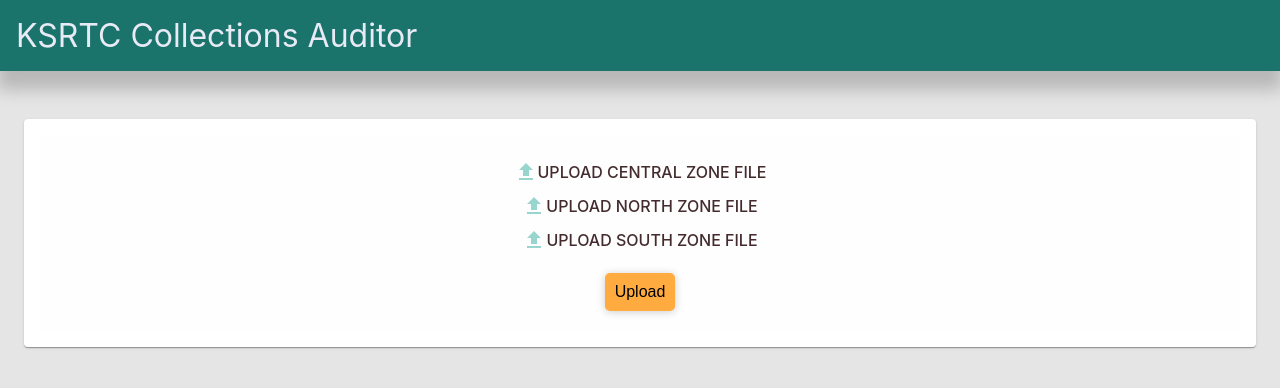
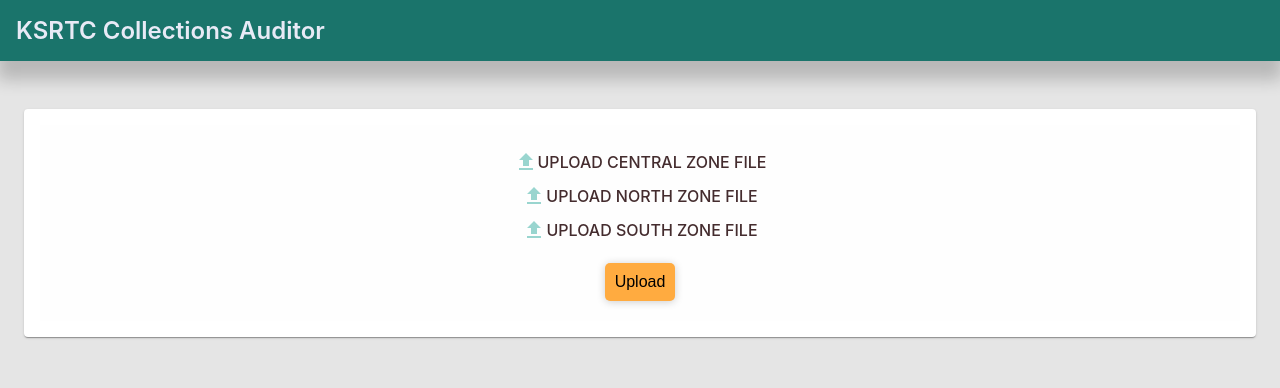
Before and after one commit to VishnuNarayananSR/ksrtc-accounts-auditor, a React (Create React App) app: page / in a window 1280 px wide. Shown: the top 388 px of the page. Built offline with nearby package versions, Linux system fonts and the light colour scheme.

Commit message:
title styled

```diff
--- a/src/App.js
+++ b/src/App.js
@@ -15,7 +15,7 @@
         }`}
       </style>
       <nav style={{ background: "var(--color-primary)" }}>
-        KSRTC Collections Auditor
+        <h1 id="title">KSRTC Collections Auditor</h1>
       </nav>
       <UploadForm></UploadForm>
     </>
--- a/src/index.css
+++ b/src/index.css
@@ -29,3 +29,8 @@
   box-shadow: 0rem 1rem 1rem 0.2rem rgba(0, 0, 0, 0.2);
   position: relative;
 }
+#title {
+  font-size: 1.5rem;
+  font-weight: 600;
+  margin: 0;
+}
```
